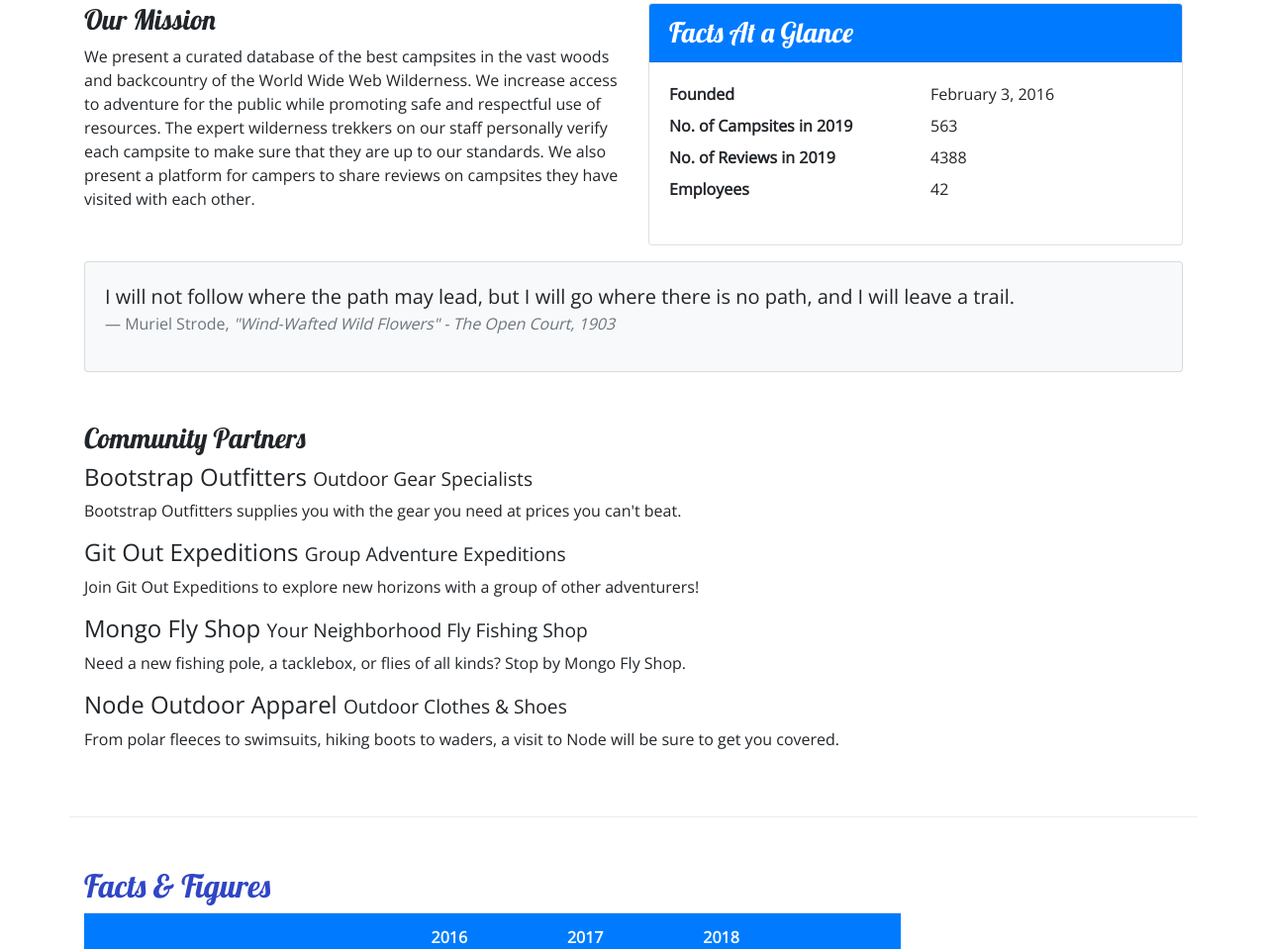
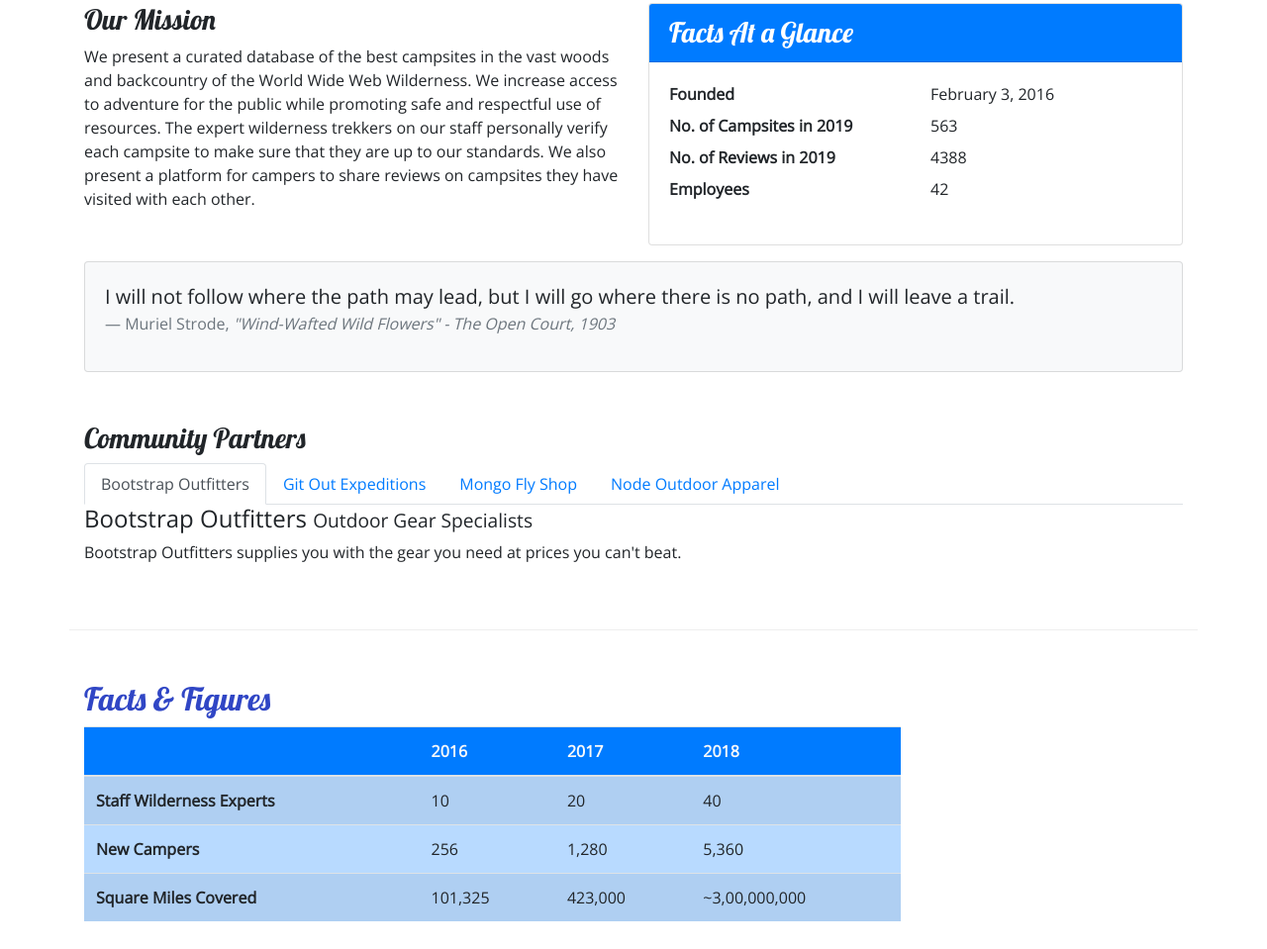
Before and after one commit to tmcmillantx/NucampBootcamp, a website: page aboutus.html in a window 1280 px wide. Shown: the part 352-1311 px from the top of the page at 99% size. Drawn offline with nearby package versions, Linux system fonts and the light colour scheme.

Commit message:
Week 3 Tabs

```diff
--- a/aboutus.html
+++ b/aboutus.html
@@ -100,14 +100,39 @@
         <div class="row row-content">
             <div class="col">
                 <h3>Community Partners</h3>
+                <ul class="nav nav-tabs">
+                    <li class="nav-item">
+                        <a class="nav-link active" href="#bootstrap" role="tab" data-toggle="tab">Bootstrap Outfitters</a>
+                    </li>
+                    <li class="nav-item">
+                        <a class="nav-link" href="#git" role="tab" data-toggle="tab">Git Out Expeditions</a>
+                    </li>
+                    <li class="nav-item">
+                        <a class="nav-link" href="#mongo" role="tab" data-toggle="tab">Mongo Fly Shop</a>
+                    </li>
+                    <li class="nav-item">
+                        <a class="nav-link" href="#node" role="tab" data-toggle="tab">Node Outdoor Apparel</a>
+                    </li>
+                </ul>
+                <div class="tab-content">
+                    <div role="tabpanel" class="tab-pane fade show active" id="bootstrap">
                         <h4>Bootstrap Outfitters <small>Outdoor Gear Specialists</small></h4>
                         <p class="d-none d-sm-block">Bootstrap Outfitters supplies you with the gear you need at prices you can't beat.</p>
+                    </div>
+                    <div role="tabpanel" class="tab-pane fade" id="git">
                         <h4>Git Out Expeditions <small>Group Adventure Expeditions</small></h4>
                         <p class="d-none d-sm-block">Join Git Out Expeditions to explore new horizons with a group of other adventurers!</p>
-                <h4>Mongo Fly Shop <small>Your Neighborhood Fly Fishing Shop</small></h4>
+                    </div>
+                    <div role="tabpanel" class="tab-pane fade" id="mongo">
+                        <h4>Mongo Fly Shop <small>Your Neighborhood Fly Fishing Shop.</small></h4>
                         <p class="d-none d-sm-block">Need a new fishing pole, a tacklebox, or flies of all kinds? Stop by Mongo Fly Shop.</p>
+                    </div>
+                    <div role="tabpanel" class="tab-pane fade" id="node">
                         <h4>Node Outdoor Apparel <small>Outdoor Clothes & Shoes</small></h4>
-                <p class="d-none d-sm-block">From polar fleeces to swimsuits, hiking boots to waders, a visit to Node will be sure to get you covered.</pclass="d-none">
+                        <p class="d-none d-sm-block">From polar fleeces to swimsuits, hiking boots to waders, a visit to Node will be sure to get you covered.</p>
+                    </div>
+                </div>
+
             </div>
         </div>
 
```
Lines whose indentation alone changed are shown as unchanged.
